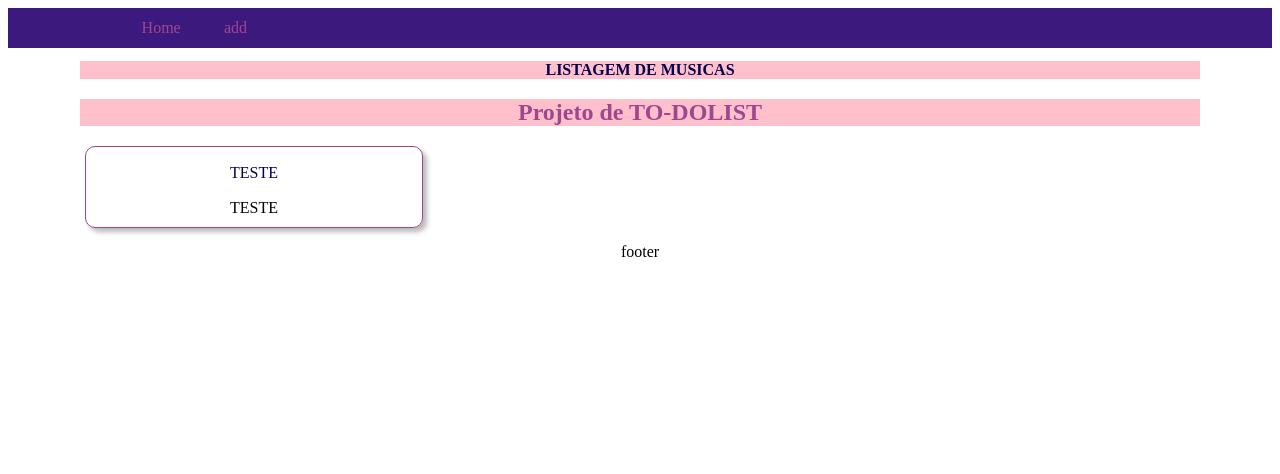
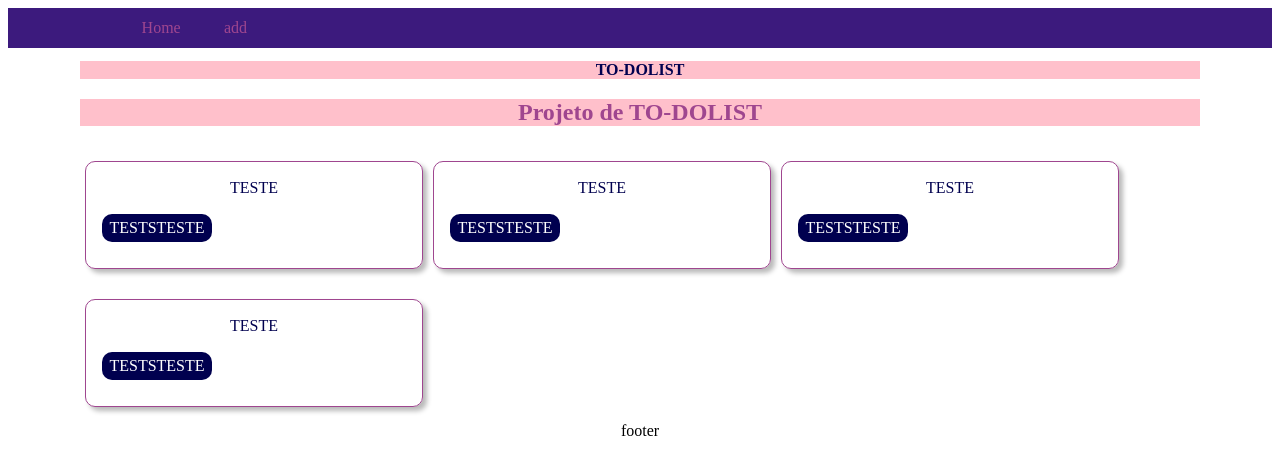
Before and after one commit to Tyfani21/proj-mod03, a React (Create React App) app in the folder projmod03/: page / in a window 1280 px wide. Shown: the top 474 px of the page. Built offline with nearby package versions, Linux system fonts and the light colour scheme.

Commit message:
react
Signed-off-by: Tyfani21 <tyfani.abreu@gmail.com>

```diff
--- a/projmod03/src/components/structure/card/card.js
+++ b/projmod03/src/components/structure/card/card.js
@@ -5,7 +5,7 @@ const Card = () => {
     return(
         <div className='card'>
         <p className='card-text'>TESTE</p>
-        <span className='card-hora'>TESTE</span>
+        <span className='card-hora'>TESTSTESTE</span>
         </div>
     )
 }
--- a/projmod03/src/components/structure/card/card.scss
+++ b/projmod03/src/components/structure/card/card.scss
@@ -10,25 +10,17 @@
   margin: 15px 5px;
   padding-bottom: 10px;
 
-  &-img {
-    border-radius: 10px;
-    img {
-      height: auto;
-      width: 100%;
-    }
-  }
-
   &-text {
     font-size: 16px;
     line-height: 20px;
     color: $color-primary;
     text-align: center;
   }
-  &-info {
+  &-hora {
     text-align: center;
     display: block;
     width: 100px;
-    margin: 0 auto;
+    margin: 1rem;
     color: #FFF;
     border-radius: 10px;
     padding: 5px;
--- a/projmod03/src/components/structure/do-list/do-list.js
+++ b/projmod03/src/components/structure/do-list/do-list.js
@@ -1,5 +1,6 @@
 import React, {useEffect, useState} from "react";
 import Card from "../card/card";
+import '../do-list.scss'
 
 const DoList = () => {
     const[tarefa, setTarefa] = useState([]);
--- /dev/null
+++ b/projmod03/src/components/structure/do-list/do-list.scss
@@ -0,0 +1,6 @@
+.list {
+    display: flex;
+    align-items: center;
+    justify-content: space-between;
+    flex-wrap: wrap;
+  }
--- a/projmod03/src/pages/home/home.js
+++ b/projmod03/src/pages/home/home.js
@@ -5,10 +5,15 @@ import './home.scss'
 const Home = () =>{
     return (
         <section className="content">
-        <h1 className="content-title">Listagem de Musicas</h1>
+        <h1 className="content-title">TO-DOLIST</h1>
         <div className="content-list">
           <h1>Projeto de TO-DOLIST</h1>
+         <div className='cards'>
           <Card/>
+          <Card/>
+          <Card/>
+          <Card/>
+          </div>
         </div>
       </section>
     )
--- a/projmod03/src/pages/home/home.scss
+++ b/projmod03/src/pages/home/home.scss
@@ -4,11 +4,14 @@
 
 .content {
     @include container;
-    flex: 1;
     &-title {
       color: $color-primary;
       font-size: 16px;
-      text-transform: uppercase;
       text-align: center;
     }
   }
+
+.cards{
+    display: flex;
+    flex-wrap: wrap;
+}
```
